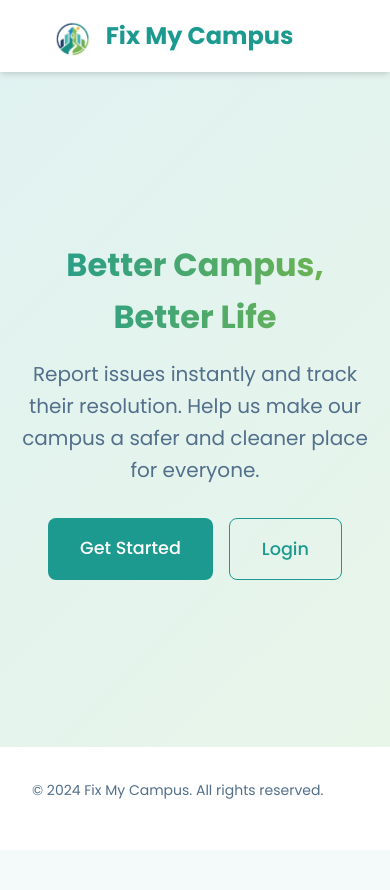
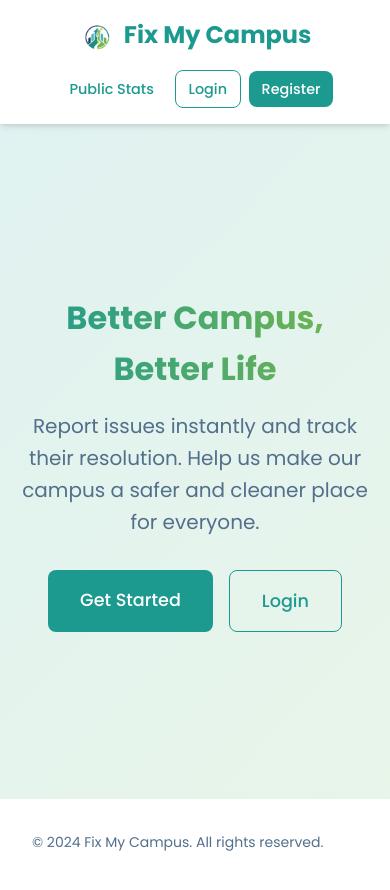
Before and after one commit to isramikdad0-sketch/fix-my-campus, a website: page public/index.html in a window 390 px wide. Before the commit the page ends 850 px from the top, so only its background shows below. Drawn offline with Linux system fonts and the light colour scheme.

Commit message:
Fix mobile navbar display

```diff
--- a/public/css/style.css
+++ b/public/css/style.css
@@ -309,9 +309,25 @@ img {
 
 /* Responsive */
 @media (max-width: 768px) {
+    .nav-content {
+        flex-direction: column;
+        gap: 1rem;
+    }
+
+    .logo img {
+        height: 30px;
+    }
+
     .nav-links {
-        display: none;
-        /* Mobile menu to be implemented if needed, simple hide for simplicity or stack */
+        display: flex;
+        flex-wrap: wrap;
+        justify-content: center;
+        gap: 0.5rem;
+    }
+
+    .btn {
+        padding: 0.4rem 0.8rem;
+        font-size: 0.9rem;
     }
 
     .hero-content h1 {
```
